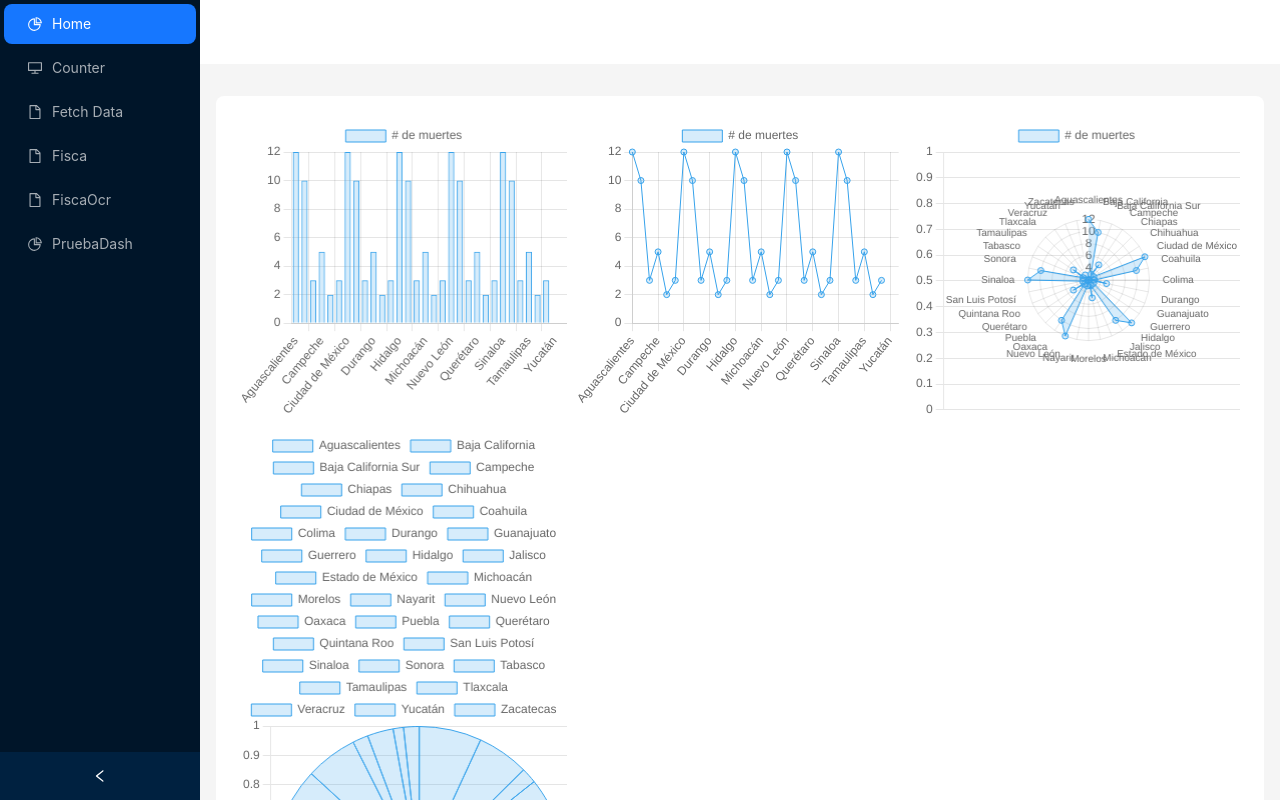
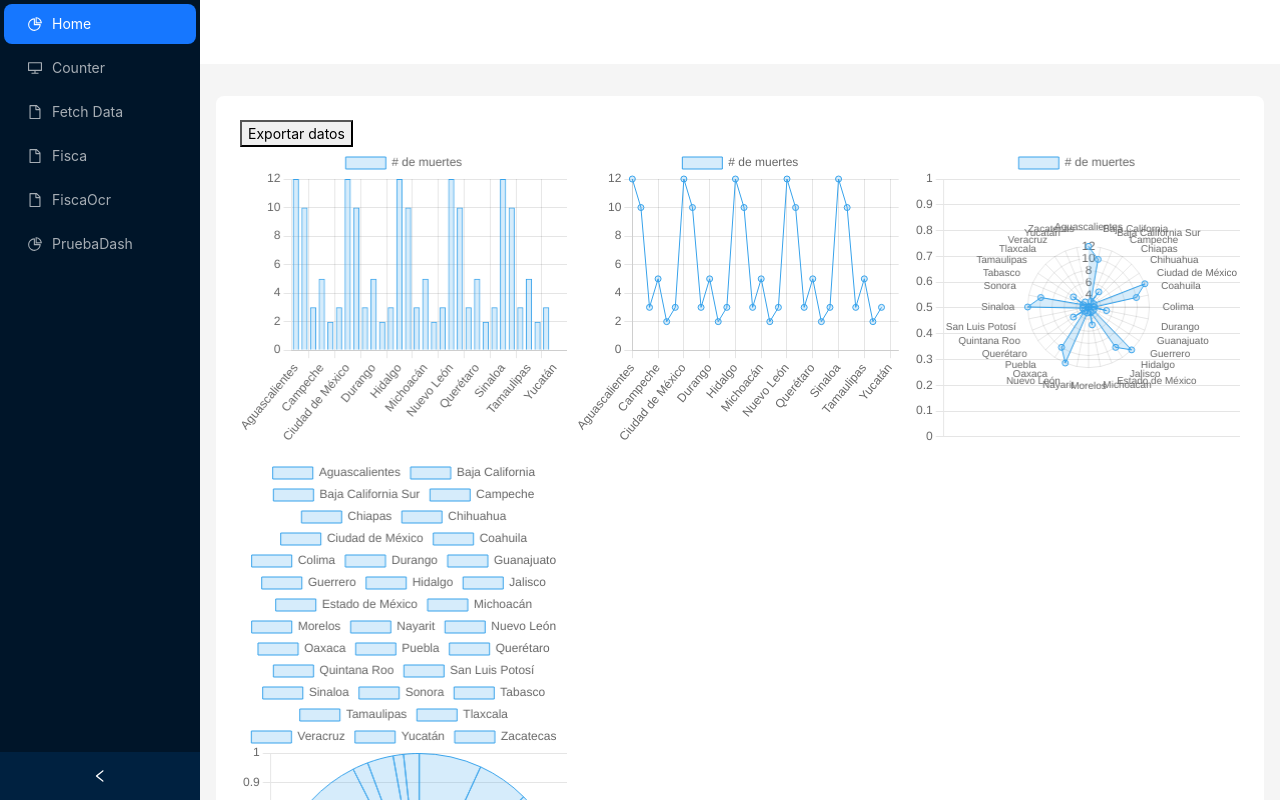
Before and after one commit to Mahn17/ProyectoFisca, a React (Create React App) app in the folder ClientApp/: page /graphs in a window 1280 px wide. Shown: the top 800 px of the page. Built offline with nearby package versions, Linux system fonts and the light colour scheme.

Commit message:
Update Graphs.js
Mas Graficas, exportacion de datos a txt

```diff
--- a/ClientApp/src/components/Graphs.js
+++ b/ClientApp/src/components/Graphs.js
@@ -4,19 +4,7 @@ import { Chart } from 'chart.js/auto';
 export class Graphs extends Component {
   static displayName = Graphs.name;
 
-  componentDidMount() {
-    // Crear gráficos con los mismos datos pero distintos tipos
-    this.createChart(this.barChartRef, 'bar');
-    this.createChart(this.lineChartRef, 'line');
-    this.createChart(this.pieChartRef, 'pie');
-    this.createChart(this.radarChartRef, 'radar');
-  }
-
-  createChart(ref, type) {
-    const ctx = ref.getContext('2d');
-    new Chart(ctx, {
-      type: type,
-      data: {
+  data = {
     labels: [
       'Aguascalientes', 'Baja California', 'Baja California Sur', 'Campeche', 'Chiapas', 'Chihuahua',
       'Ciudad de México', 'Coahuila', 'Colima', 'Durango', 'Guanajuato', 'Guerrero', 'Hidalgo',
@@ -31,9 +19,22 @@ export class Graphs extends Component {
       borderColor: 'rgba(54, 162, 235, 1)',
       borderWidth: 1,
     }],
-      },
+  };
+
+  componentDidMount() {
+    this.createChart(this.barChartRef, 'bar');
+    this.createChart(this.lineChartRef, 'line');
+    this.createChart(this.pieChartRef, 'pie');
+    this.createChart(this.radarChartRef, 'radar');
+  }
+
+  createChart(ref, type) {
+    const ctx = ref.getContext('2d');
+    new Chart(ctx, {
+      type: type,
+      data: this.data,
       options: {
-        maintainAspectRatio: false, // Permite que los gráficos se ajusten a su contenedor
+        maintainAspectRatio: false,
         responsive: true,
         scales: {
           y: {
@@ -44,8 +45,24 @@ export class Graphs extends Component {
     });
   }
 
+  exportData = () => {
+    const { labels, datasets } = this.data;
+    const rows = labels.map((label, index) => `${label}: ${datasets[0].data[index]}`);
+    const fileContent = rows.join('\n');
+
+    const blob = new Blob([fileContent], { type: 'text/plain' });
+    const url = URL.createObjectURL(blob);
+    const a = document.createElement('a');
+    a.href = url;
+    a.download = 'data.txt';
+    a.click();
+    URL.revokeObjectURL(url);
+  };
+
   render() {
     return (
+      <div>
+        <button onClick={this.exportData}>Exportar datos</button>
         <div style={{
           display: 'grid',
           gridTemplateColumns: 'repeat(auto-fit, minmax(250px, 1fr))',
@@ -60,10 +77,9 @@ export class Graphs extends Component {
           <div style={{ width: '100%', height: '300px' }}>
             <canvas ref={(ref) => this.radarChartRef = ref} />
           </div>
-
-
           <div style={{ width: '100%', height: '600px' }}>
             <canvas ref={(ref) => this.pieChartRef = ref} />
+          </div>
         </div>
       </div>
     );
```
Lines whose indentation alone changed are shown as unchanged.
